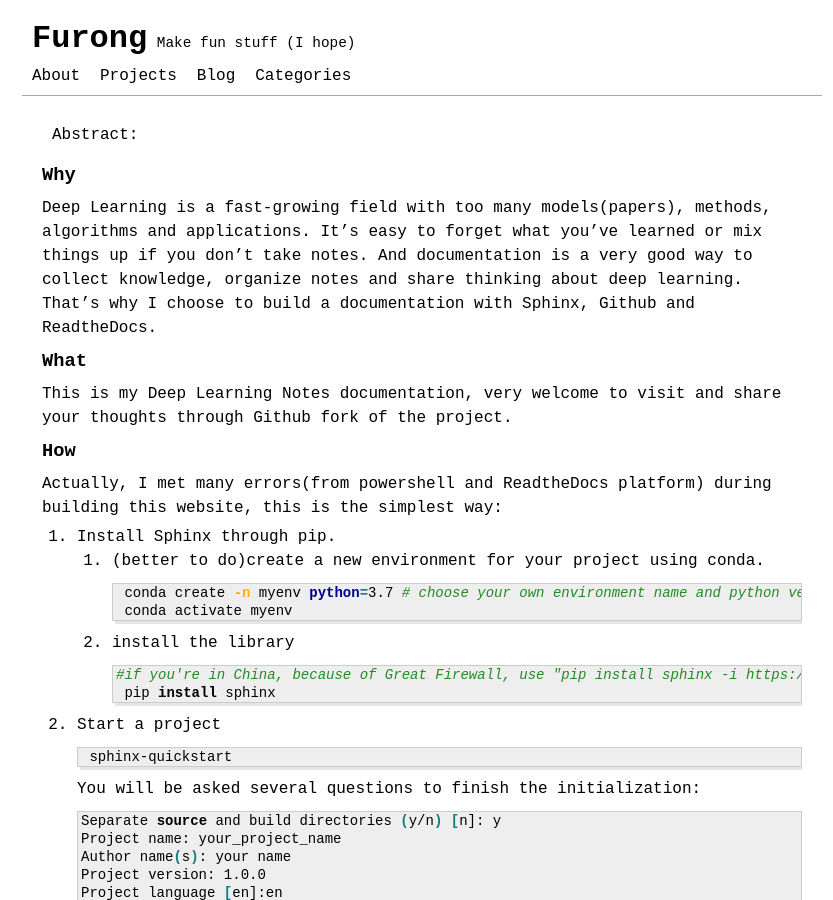
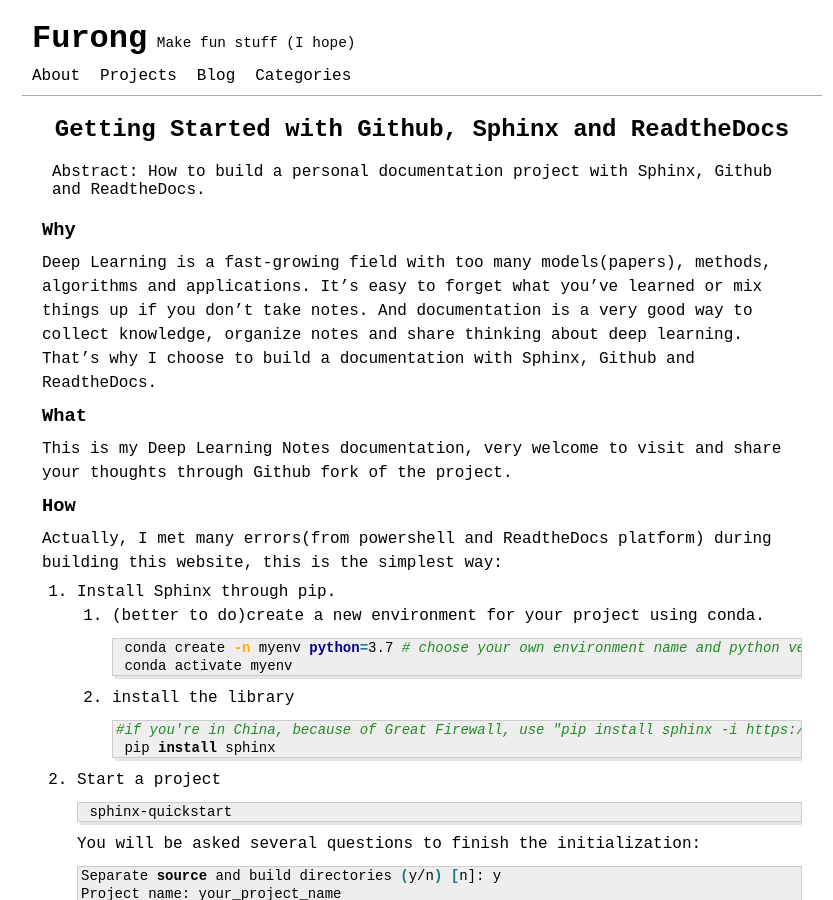
Before and after one commit to momo4826/momo4826.github.io, a Jekyll site: the page built from _posts/deep learning/website/2022-11-27-getting-started-with-github-sphinx-readthedocs.md, in a window 1280 px wide and 900 px high. Shown: the whole window, without its empty margins (218-1051 px from the left). Built offline with Jekyll 4.4.1, drawn with Linux system fonts in a browser that asks for light colours; our own code applies the rules of GitHub Pages for plain Markdown files; some of the changed text lies outside the part shown.

Commit message:
just forgot jekyll build

```diff
--- a/_posts/deep learning/website/2022-11-27-getting-started-with-github-sphinx-readthedocs.md
+++ b/_posts/deep learning/website/2022-11-27-getting-started-with-github-sphinx-readthedocs.md
@@ -4,7 +4,7 @@ title: Getting Started with Github, Sphinx and ReadtheDocs
 date: 2022-11-27
 categories: [website]
 tags: [personal website, github, sphinx, readthedocs]
-excerpt: Quick Start: A personal documentation project about deep learning built with Sphinx, Github and ReadtheDocs.
+excerpt: How to build a personal documentation project with Sphinx, Github and ReadtheDocs.
 ---
 
 ### Why
```
